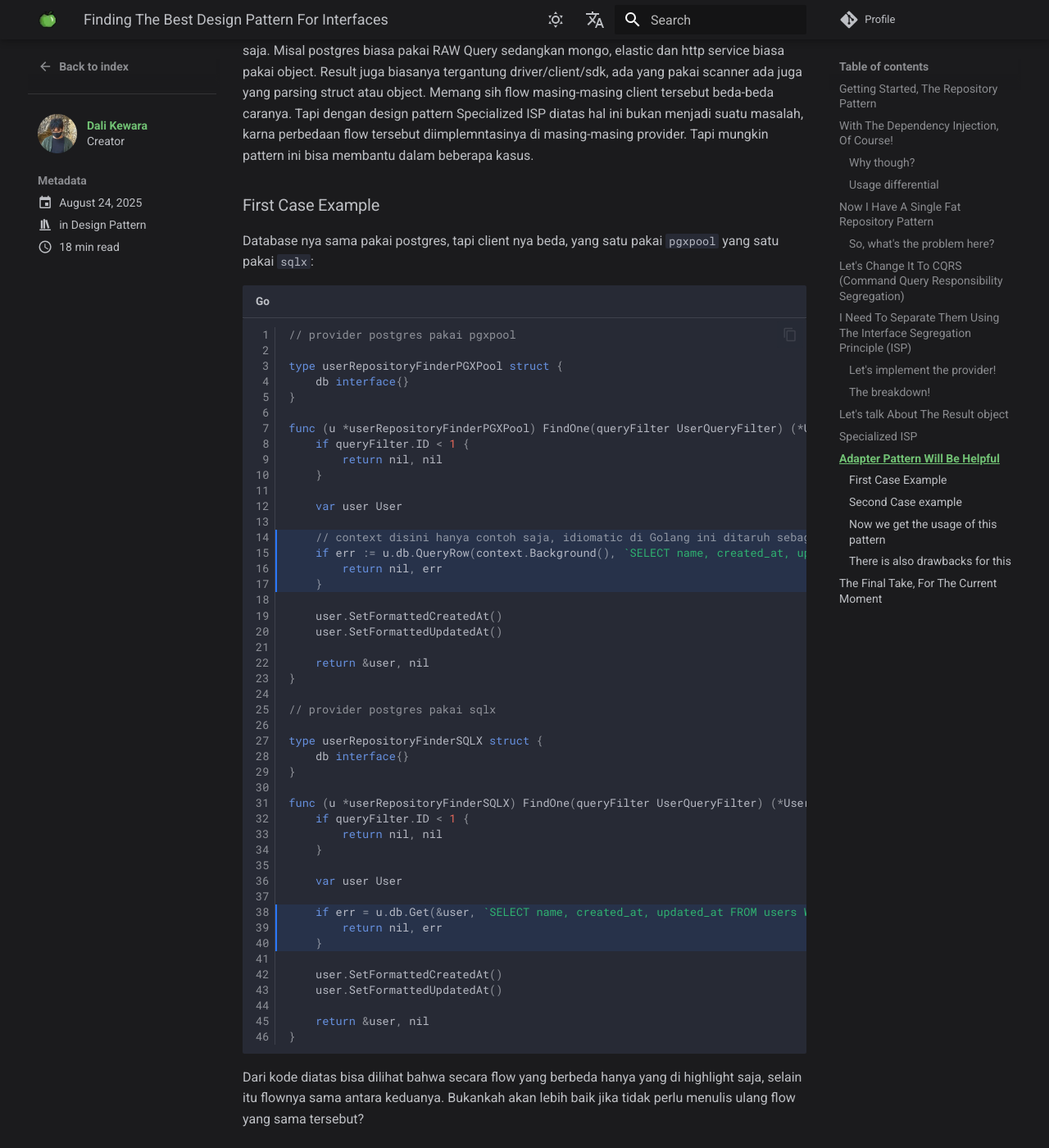
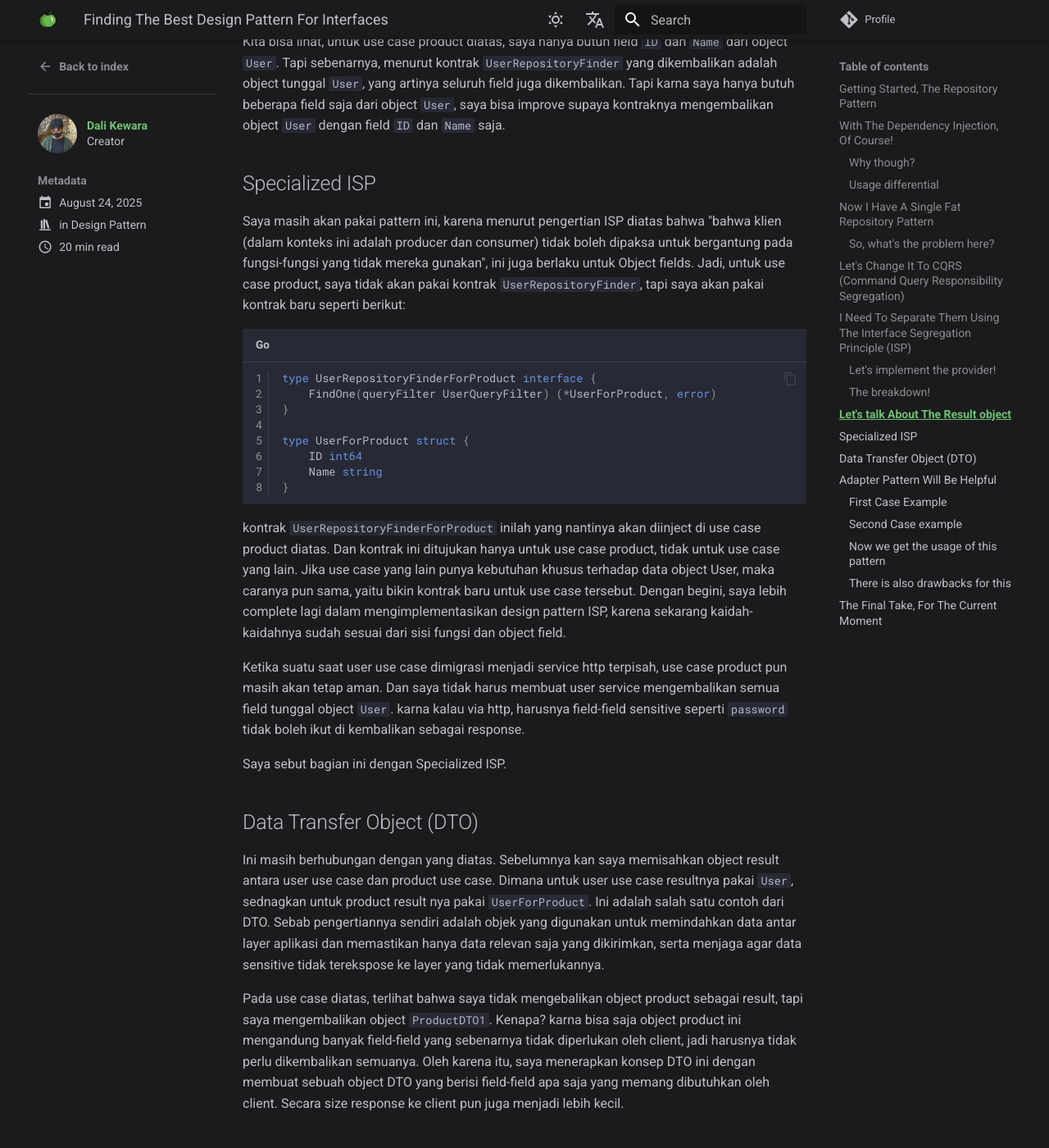
Before and after one commit to dalikewara/dalikewara.github.io, an MkDocs documentation site: the page built from docs/blog/posts/finding-the-best-design-pattern-for-interfaces/index.md, in a window 1280 px wide and 1400 px high, scrolled down 15925 px. Shown: the whole window at 82% size. Built offline with MkDocs 1.6.1 and Material for MkDocs 9.7.7, drawn with Linux system fonts in a browser that asks for light colours; plug-ins that fetch from the network failed and are left out; comment, search, counter and statistics services are not loaded; some of the changed text lies outside the part shown.

Commit message:
init new blog post: finding design pattern for interfaces

````diff
--- a/docs/blog/posts/finding-the-best-design-pattern-for-interfaces/index.md
+++ b/docs/blog/posts/finding-the-best-design-pattern-for-interfaces/index.md
@@ -667,6 +667,7 @@
     ID int64
     Username string
     Email string
+    Name string
     Password string
     CreatedAt time.Time
     UpdatedAt time.Time
@@ -680,9 +681,9 @@
 
 Sekarang, anggap saya punya sebuah use case consumer untuk get data product, kurang lebih seperti ini:
 
-``` go
-func FindProduct(productRepoInserterImpl ProductRepositoryInserter, userRepoFinderImpl UserRepositoryFinder) (ProductDTO1, error) {
-    // Check user exists
+``` go hl_lines="20 21 22 23 24"
+func FindProduct(productRepoInserterImpl ProductRepositoryFinder, userRepoFinderImpl UserRepositoryFinder) (*ProductDTO1, error) {
+    // Get user data
     user, err := userRepoFinderImpl.FindOne({ id: 1})
     if err != nil {
         return err
@@ -691,16 +692,67 @@
         return errors.New("user not found")
     }
 
-    // Update user
-    if err = userRepoUpdaterImpl.Update(user); err != nil {
+    // Get product data
+    product, err := productRepoInserterImpl.FindOne({ id: 1, userID: user.ID })
+    if err != nil {
         return err
     }
+    if product == nil {
+        return errors.New("product not found")
+    }
 
-    return nil
+    return &ProductDTO1{
+        ProductID: product.ID,
+        ProductName: product.Name,
+        OwnerID: user.ID,
+        OwnerName: user.Name,
+    }
 }
 ```
 
+Kita bisa lihat, untuk use case product diatas, saya hanya butuh field `ID` dan `Name` dari object `User`. Tapi sebenarnya, menurut kontrak `UserRepositoryFinder`
+yang dikembalikan adalah object tunggal `User`, yang artinya seluruh field juga dikembalikan. Tapi karna saya hanya butuh beberapa field saja dari object `User`,
+saya bisa improve supaya kontraknya mengembalikan object `User` dengan field `ID` dan `Name` saja.
+
 ## Specialized ISP
+
+Saya masih akan pakai pattern ini, karena menurut pengertian ISP diatas bahwa "bahwa klien (dalam konteks ini adalah producer dan consumer) tidak
+boleh dipaksa untuk bergantung pada fungsi-fungsi yang tidak mereka gunakan", ini juga berlaku untuk Object fields. Jadi, untuk use case product, saya tidak akan
+pakai kontrak `UserRepositoryFinder`, tapi saya akan pakai kontrak baru seperti berikut:
+
+``` go
+type UserRepositoryFinderForProduct interface {
+    FindOne(queryFilter UserQueryFilter) (*UserForProduct, error)
+}
+
+type UserForProduct struct {
+    ID int64
+    Name string
+}
+```
+
+kontrak `UserRepositoryFinderForProduct` inilah yang nantinya akan diinject di use case product diatas. Dan kontrak ini ditujukan hanya untuk
+use case product, tidak untuk use case yang lain. Jika use case yang lain punya kebutuhan khusus terhadap data object User, maka caranya
+pun sama, yaitu bikin kontrak baru untuk use case tersebut. Dengan begini, saya lebih complete lagi dalam mengimplementasikan design pattern ISP, karena sekarang
+kaidah-kaidahnya sudah sesuai dari sisi fungsi dan object field.
+
+Ketika suatu saat user use case dimigrasi menjadi service http terpisah, use case product pun masih akan tetap aman. Dan saya tidak harus
+membuat user service mengembalikan semua field tunggal object `User`. karna kalau via http, harusnya field-field sensitive seperti `password`
+tidak boleh ikut di kembalikan sebagai response.
+
+Saya sebut bagian ini dengan Specialized ISP.
+
+## Data Transfer Object (DTO)
+
+Ini masih berhubungan dengan yang diatas. Sebelumnya kan saya memisahkan object result antara user use case dan product use case. Dimana
+untuk user use case resultnya pakai `User`, sednagkan untuk product result nya pakai `UserForProduct`. Ini adalah salah satu contoh dari DTO. Sebab
+pengertiannya sendiri adalah objek yang digunakan untuk memindahkan data antar layer aplikasi dan memastikan hanya data relevan saja yang dikirimkan,
+serta menjaga agar data sensitive tidak terekspose ke layer yang tidak memerlukannya.
+
+Pada use case diatas, terlihat bahwa saya tidak mengebalikan object product sebagai result, tapi saya mengembalikan object `ProductDTO1`. Kenapa?
+karna bisa saja object product ini mengandung banyak field-field yang sebenarnya tidak diperlukan oleh client, jadi harusnya tidak perlu dikembalikan
+semuanya. Oleh karena itu, saya menerapkan konsep DTO ini dengan membuat sebuah object DTO yang berisi field-field apa saja yang memang dibutuhkan oleh client.
+Secara size response ke client pun juga menjadi lebih kecil.
 
 ## Adapter Pattern Will Be Helpful
 
@@ -940,12 +992,12 @@
 ## The Final Take, For The Current Moment
 
 Akhirnya, untuk saat ini, design pattern interface terbaik yang saya pakai untuk memenuhi ekspektasi dan kebutuhan saya diatas adalah
-Dependency Injection dan Specialized ISP. Saya merasa pattern ini sudah cukup balance antara complexity dan simplicity, cukup
+Dependency Injection + Specialized ISP + DTO. Saya merasa pattern ini sudah cukup balance antara complexity dan simplicity, cukup
 fleksibel dan pastinya masih sangat humanable untuk dibaca. Untuk Adapter Pattern ini opsional, tapi karna saya berencana untuk
 membuat reusable adapter dalam berbagai driver database, jadi saya akan pakai pattern ini kedepannya, toh juga tidak akan mengganggu
 design pattern utama.
 
-Jadi, final design pattern yang saya ambil adalah Dependency Injection + Specialized ISP + Adapter Pattern. Sekian terima kasih,
+Jadi, final design pattern yang saya ambil adalah Dependency Injection + Specialized ISP + Adapter Pattern + DTO. Sekian terima kasih,
 semoga bisa membantu.
 
 Untuk todo example di Uwais, saya masih akan pakai basic Repository pattern karna buat contoh project generator tidak perlu
````
